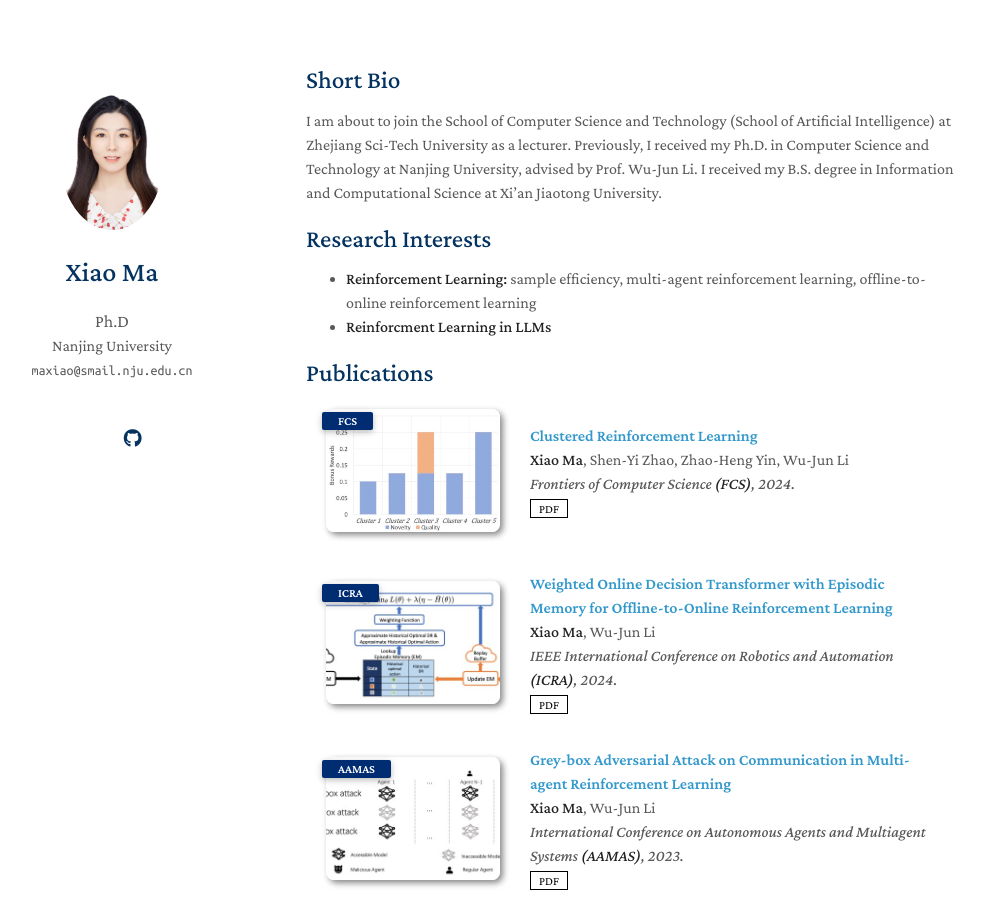
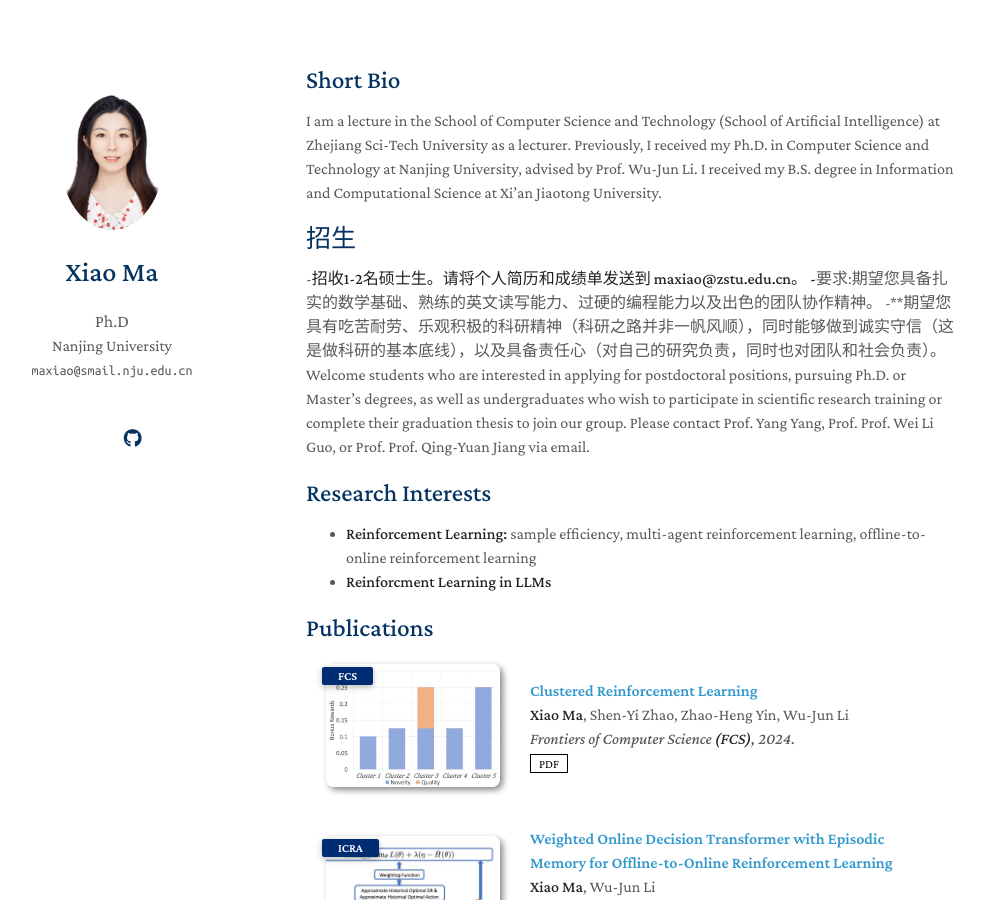
Before and after one commit to maxiao94/maxiao94.github.io, a Jekyll site: the page built from index.md, in a window 1280 px wide and 900 px high. Shown: the whole window, without its empty margins (164-1149 px from the left). Built offline with Jekyll 4.4.1, drawn with Linux system fonts in a browser that asks for light colours; a style sheet for code colours, icons or effects is not loaded; our own code applies the rules of GitHub Pages for plain Markdown files.

Commit message:
update homepage content

```diff
--- a/index.md
+++ b/index.md
@@ -4,7 +4,13 @@ layout: homepage
 
 ## Short Bio
 
-I am about to join the School of Computer Science and Technology (School of Artificial Intelligence) at Zhejiang Sci-Tech University as a lecturer. Previously, I received my Ph.D. in Computer Science and Technology at Nanjing University, advised by Prof. Wu-Jun Li. I received my B.S. degree in Information and Computational Science at Xi'an Jiaotong University.
+I am a lecture in the School of Computer Science and Technology (School of Artificial Intelligence) at Zhejiang Sci-Tech University as a lecturer. Previously, I received my Ph.D. in Computer Science and Technology at Nanjing University, advised by Prof. Wu-Jun Li. I received my B.S. degree in Information and Computational Science at Xi'an Jiaotong University.
+
+## 招生
+-**招收1-2名硕士生。请将个人简历和成绩单发送到 maxiao@zstu.edu.cn。
+-**要求:期望您具备扎实的数学基础、熟练的英文读写能力、过硬的编程能力以及出色的团队协作精神。
+-**期望您具有吃苦耐劳、乐观积极的科研精神（科研之路并非一帆风顺），同时能够做到诚实守信（这是做科研的基本底线），以及具备责任心（对自己的研究负责，同时也对团队和社会负责）。
+Welcome students who are interested in applying for postdoctoral positions, pursuing Ph.D. or Master’s degrees, as well as undergraduates who wish to participate in scientific research training or complete their graduation thesis to join our group. Please contact Prof. Yang Yang, Prof. Prof. Wei Li Guo, or Prof. Prof. Qing-Yuan Jiang via email.
 
 
 ## Research Interests
```
Also changed, not shown: 2 other files.
